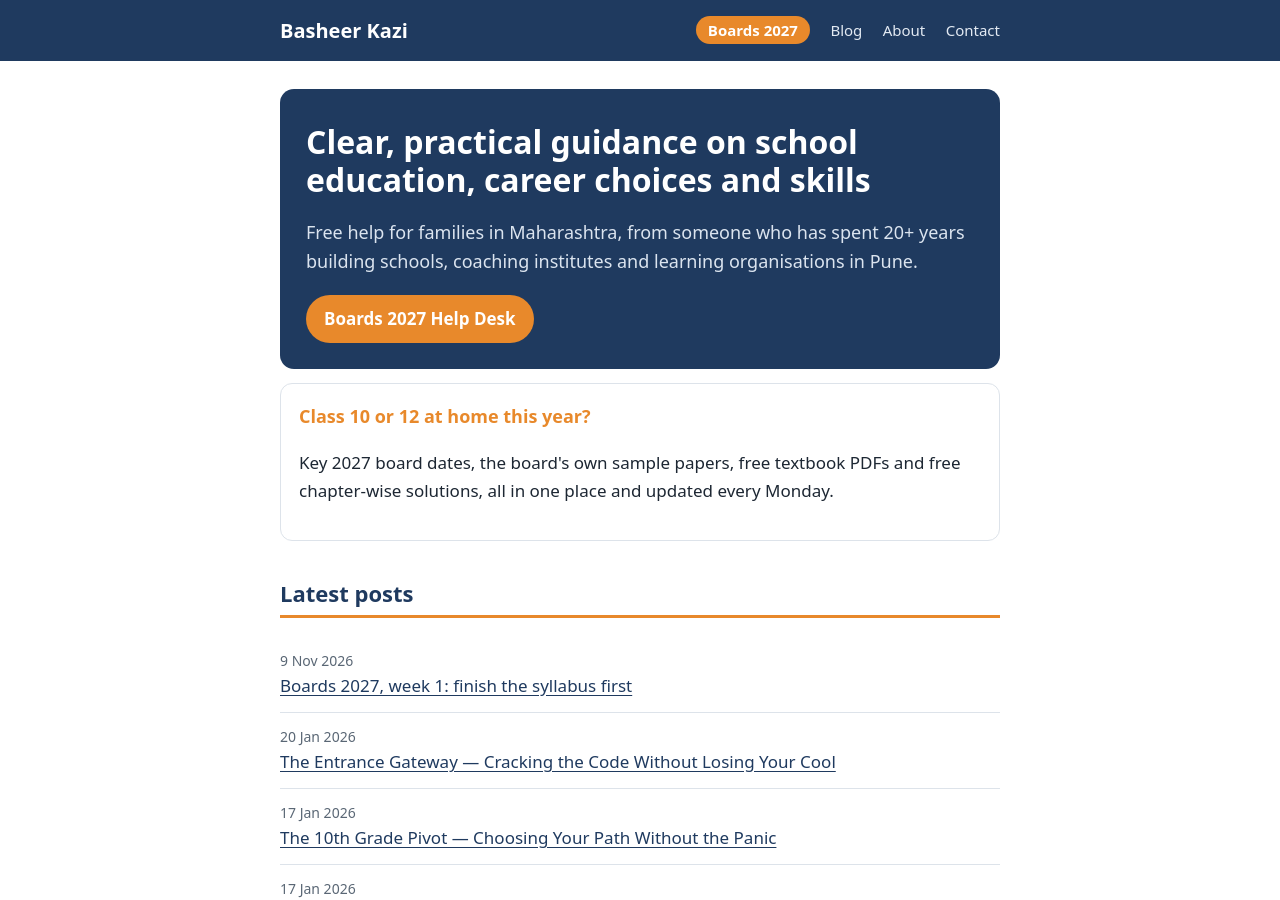
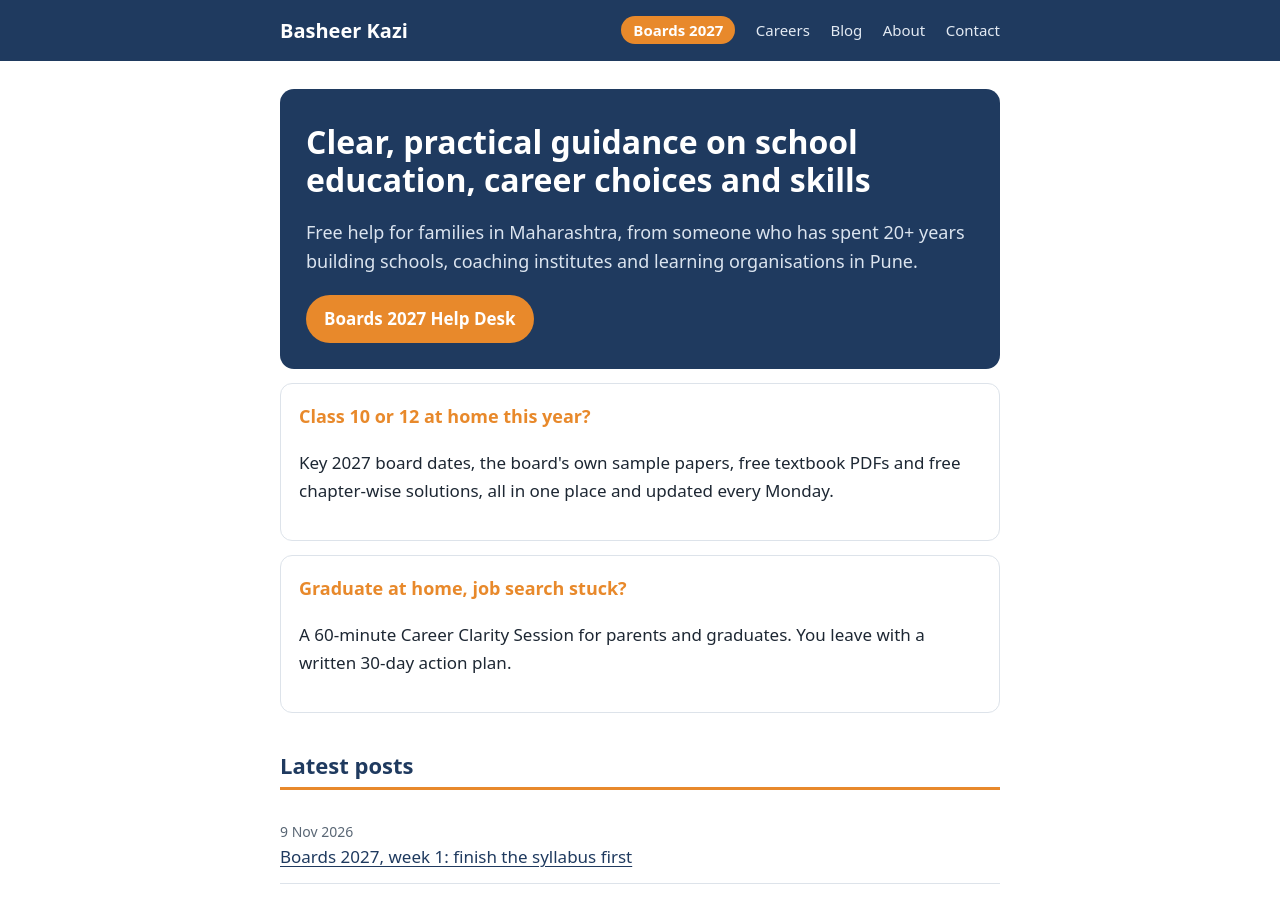
Before and after one commit to basheerkazi/basheerkazi.github.io, a Jekyll site: the page built from index.html, in a window 1280 px wide and 900 px high. Built offline with Jekyll 4.4.1, drawn with Linux system fonts in a browser that asks for light colours.

Commit message:
Add Career Clarity Session page
Co-Authored-By: Claude Opus 5.5 <noreply@anthropic.com>
Claude-Session: https://claude.ai/code/session_01Soc6tUFzZTRfEsF135k4QB

```diff
--- a/_includes/header.html
+++ b/_includes/header.html
@@ -3,6 +3,7 @@
     <a class="brand" href="{{ '/' | relative_url }}">Basheer Kazi</a>
     <nav>
       <a href="{{ '/boards-2027/' | relative_url }}" class="hl">Boards 2027</a>
+      <a href="{{ '/career-clarity/' | relative_url }}">Careers</a>
       <a href="{{ '/blog/' | relative_url }}">Blog</a>
       <a href="{{ '/about/' | relative_url }}">About</a>
       <a href="{{ '/contact/' | relative_url }}">Contact</a>
--- a/index.html
+++ b/index.html
@@ -13,6 +13,11 @@ title: Basheer Kazi
   <p>Key 2027 board dates, the board's own sample papers, free textbook PDFs and free chapter-wise solutions, all in one place and updated every Monday.</p>
 </a>
 
+<a class="card" href="{{ '/career-clarity/' | relative_url }}">
+  <h3>Graduate at home, job search stuck?</h3>
+  <p>A 60-minute Career Clarity Session for parents and graduates. You leave with a written 30-day action plan.</p>
+</a>
+
 <h2>Latest posts</h2>
 <ul class="postlist">
 {% for post in site.posts limit:6 %}
```
Also changed, not shown: career-clarity.md (added, +20 -0 lines).
